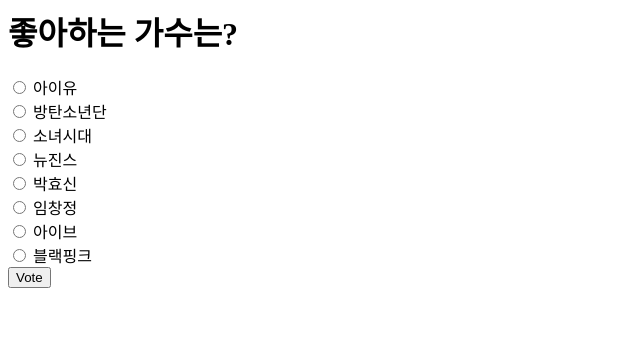
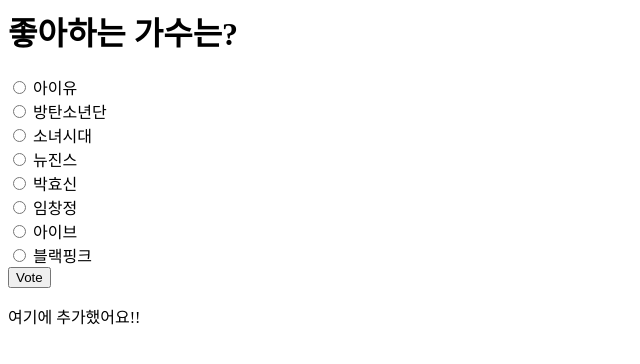
Before and after one commit to ajtwls92/practice, a Django app: page /polls/2/ in a window 1280 px wide. Shown: the top 364 px of the page, without its empty margins (0-640 px from the left). Run offline with Django 4.2, Linux system fonts and the light colour scheme; data comes from the database, SQL or seed files in the repository.

Commit message:
second commit

```diff
--- a/project01/polls/templates/polls/detail.html
+++ b/project01/polls/templates/polls/detail.html
@@ -8,4 +8,5 @@
         <br>
     {% endfor %}
     <input type="submit" value="Vote">
+    <p>여기에 추가했어요!!</p>
 </form>
```
